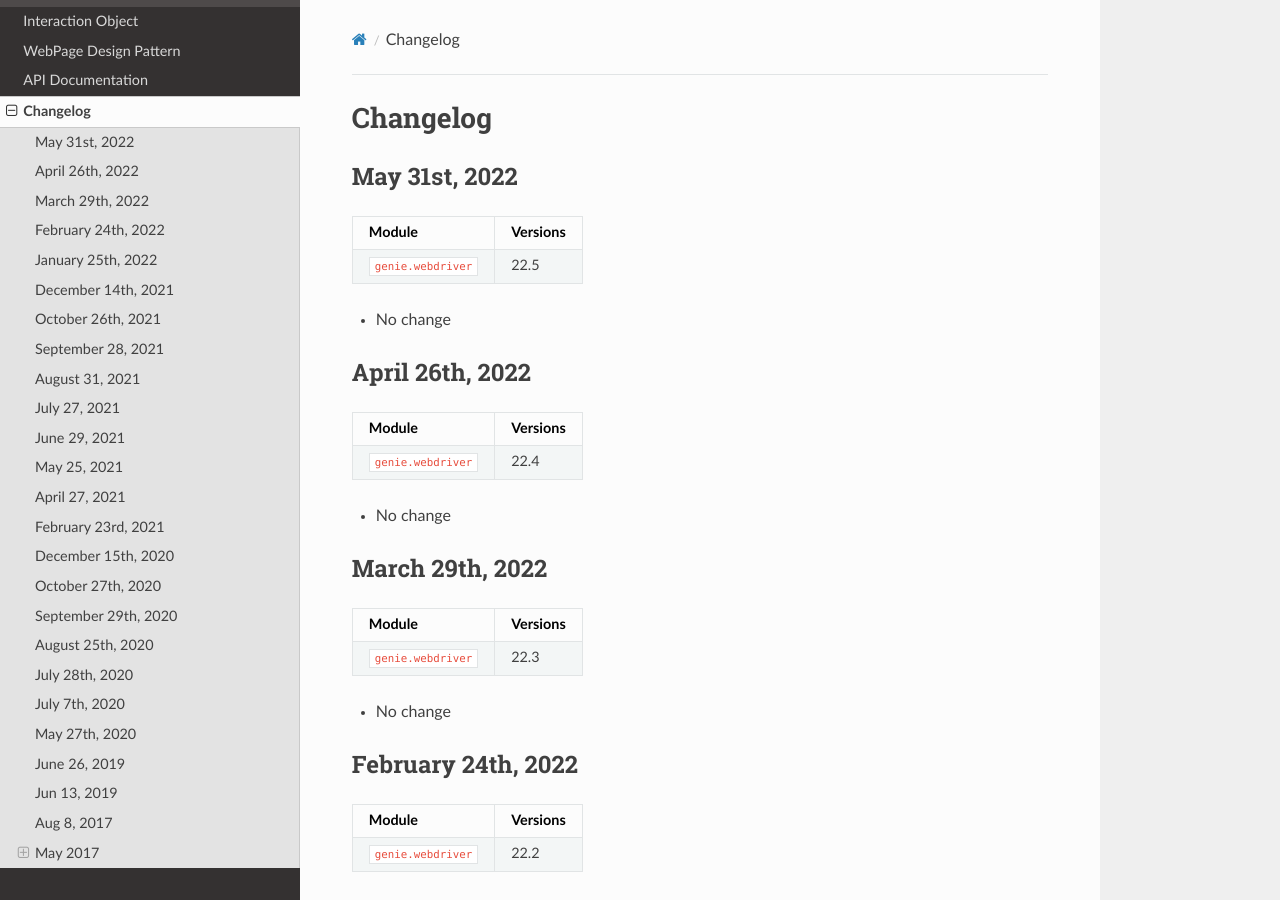
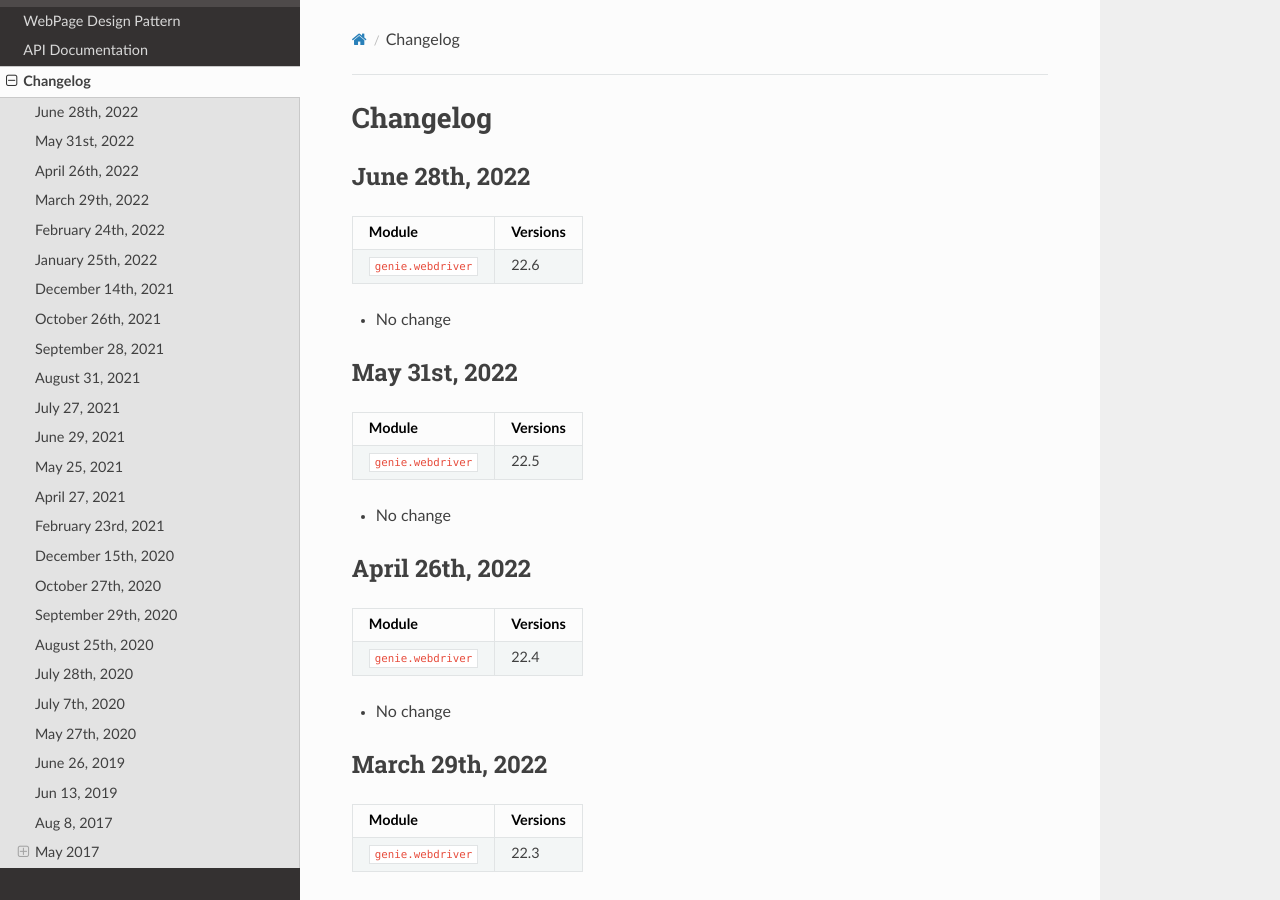
Before and after one commit to CiscoTestAutomation/geniewebdriver, a Sphinx documentation site: the page built from docs/changelog/index.rst, in a window 1280 px wide and 900 px high. Built offline with Sphinx 7.4.7 and the Read the Docs theme 2.0.0, drawn with Linux system fonts in a browser that asks for light colours.

Commit message:
Release 22.6

```diff
--- a/docs/changelog/index.rst
+++ b/docs/changelog/index.rst
@@ -1,5 +1,16 @@
 Changelog
 =========
+
+June 28th, 2022
+------------------
+
++-------------------------------+-------------------------------+
+| Module                        | Versions                      |
++===============================+===============================+
+| ``genie.webdriver``           | 22.6                          |
++-------------------------------+-------------------------------+
+
+- No change
 
 May 31st, 2022
 ------------------
```
Also changed, not shown: 1 other file.
